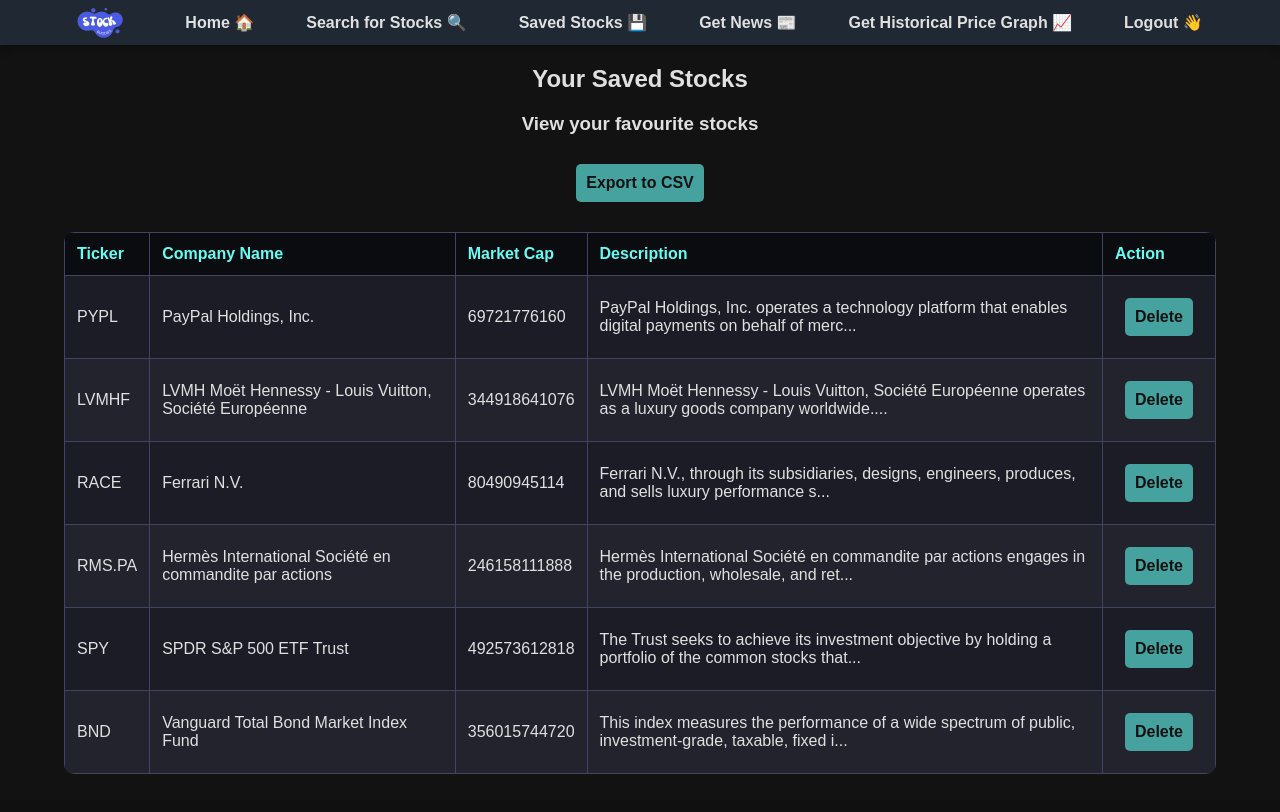
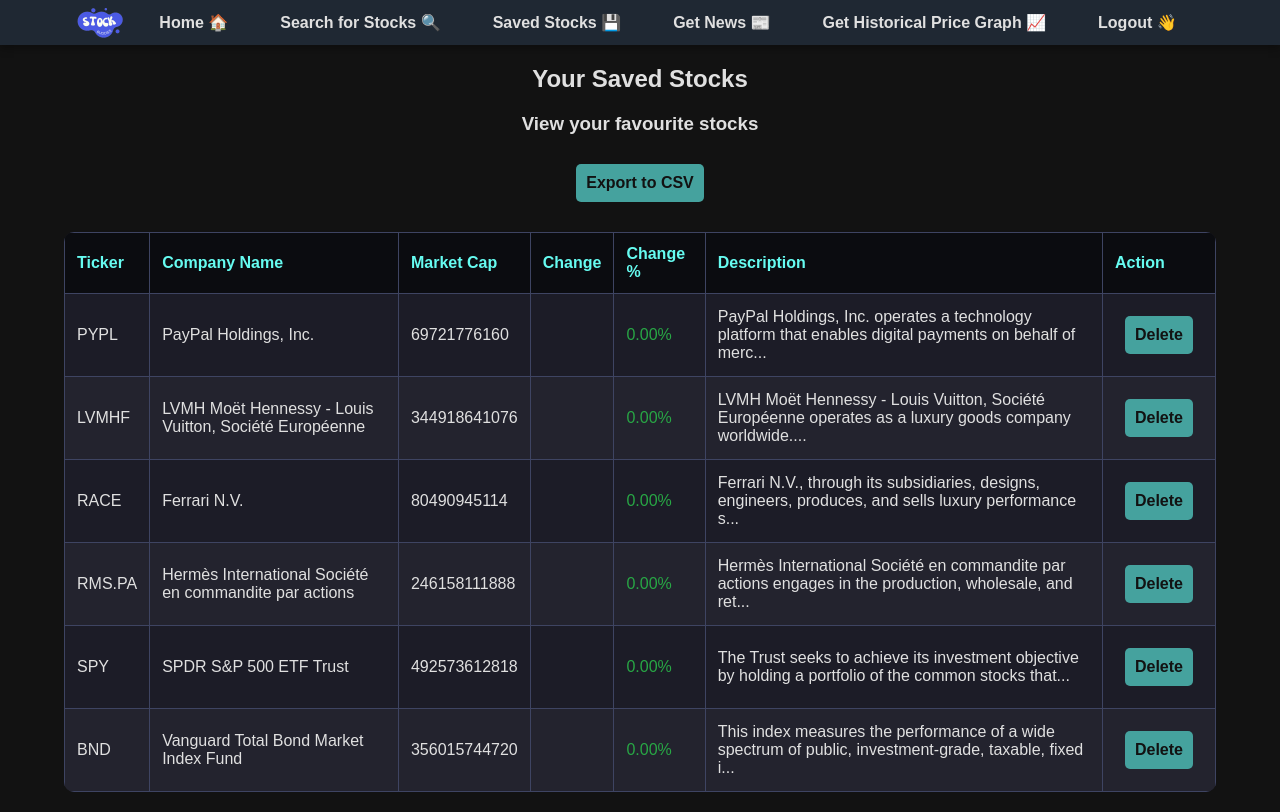
Before and after one commit to dzakaddodle/website_project, a Flask app: page /saved_tickers in a window 1280 px wide. Before the commit the page ends 774 px from the top, so only its background shows below. Run offline with Flask 3, Linux system fonts and the light colour scheme; a user stored in the database is signed in; data comes from the database, SQL or seed files in the repository; data that the repository does not hold is empty.

Commit message:
Add files via upload

```diff
--- a/templates/advanced_menu.html
+++ b/templates/advanced_menu.html
@@ -14,7 +14,7 @@
                 <td><label for="sectors">Sectors:</label></td>
                 <td>
                     <select id="sectors" name="sectors">
-                        <option value="" selected>None</option>
+                        <option value="" selected>All</option>
                         {% for sector in sectors %}
                             <option value="{{ sector }}">{{ sector }}</option>
                         {% endfor %}
@@ -25,7 +25,7 @@
                 <td><label for="exchanges">Exchanges:</label></td>
                 <td>
                     <select id="exchanges" name="exchanges">
-                        <option value="" selected>All</option>
+                        <option value="" selected>None</option>
                         {% for exchange in exchanges %}
                             <option value="{{ exchange }}">{{ exchange }}</option>
                         {% endfor %}
--- a/templates/advanced_search.html
+++ b/templates/advanced_search.html
@@ -26,7 +26,7 @@
             {% for stock in results %}
             <tr>
                 <td>{{ stock['symbol'] }}</td>
-                <td>{{ stock['name'] }}</td>
+                <td>{{ stock['companyName'] }}</td>
                 <td>{{ stock['marketCap'] }}</td>
                 <td>{{ stock['sector'] }}</td>
                 <td>{{ stock['price'] }}</td>
@@ -36,7 +36,7 @@
                     <form action="{{ url_for('more_info') }}" method="POST" style="display: inline;">
                         <button type="submit" name="info" value="{{ stock['symbol'] }}">More Info</button>
                     </form>
-                    <form action="{{ url_for('save_stock') }}" method="POST" style="display: inline;">
+                    <form action="{{ url_for('save_stock') }}" method="POST" style="display: inline;" name="save-stock-form">
                         <button type="submit" name="save" value="{{ stock['symbol'] }}">Save Stock</button>
                     </form>
                 </td>
--- a/templates/navbar.html
+++ b/templates/navbar.html
@@ -9,7 +9,7 @@
 <body>
     <div class="navbar">
         <div class="navbar-content">
-            <a href="/"><img src="/static/logo_small.png" alt="Logo" class="logo"></a>
+            <img src="/static/logo_small.png" alt="Logo" class="logo">
             {% if is_logged_in %}
                 <a href="/">Home 🏠</a>
                 <a href="/search_menu">Search for Stocks 🔍</a>
--- a/templates/saved_tickers.html
+++ b/templates/saved_tickers.html
@@ -1,12 +1,14 @@
 <!-- saved_tickers.html -->
 <!DOCTYPE html>
 <html lang="en">
+
 <head>
     <meta charset="UTF-8">
     <meta name="viewport" content="width=device-width, initial-scale=1.0">
     <title>Saved Stocks</title>
     <link rel="stylesheet" type="text/css" href="{{ url_for('static', filename='styles.css') }}">
 </head>
+
 <body>
     {% include 'navbar.html' %}
 
@@ -39,6 +41,8 @@
                 <th>Ticker</th>
                 <th>Company Name</th>
                 <th>Market Cap</th>
+                <th>Change</th>
+                <th>Change %</th>
                 <th>Description</th>
                 <th>Action</th>
             </tr>
@@ -46,12 +50,31 @@
         <tbody>
             {% for stock in stocks %}
             <tr>
-                    <td>{{ stock[0] }}</td>
-                    <td>{{ stock[1] }}</td>
-                    <td>{{ stock[2] }}</td>
+                <td>{{ stock[0] }}</td> <!--Ticker-->
+                <td>{{ stock[1] }}</td> <!--Company Name-->
+                <td>{{ stock[2] }}</td> <!--Market Cap-->
+                <!-- Change -->
+                <td>
+                    {% if stock[4]|float >= 0 %}
+                    <span class="positive-change">{{ stock[4] }}</span>
+                    {% else %}
+                    <span class="negative-change">{{ stock[4] }}</span>
+                    {% endif %}
+                </td>
+
+                <!-- Change % -->
+                <td>
+                    {% if stock[5]|float >= 0 %}
+                        <span class="positive-change">{{ '%.2f'|format(stock[5]|float) }}%</span>
+                    {% else %}
+                        <span class="negative-change">{{ '%.2f'|format(stock[5]|float) }}%</span>
+                    {% endif %}
+                </td>
+                <!--Description-->
                 <td>{{ stock[3][:100] }}{% if stock[3]|length > 100 %}...{% endif %}</td>
                 <td class="delete-btn">
-                        <form action="{{ url_for('saved_tickers') }}" method="post" style="display: inline;" class="delete-btn">
+                    <form action="{{ url_for('saved_tickers') }}" method="post" style="display: inline;"
+                        class="delete-btn">
                         <input type="hidden" name="delete_stock" value="1">
                         <input type="hidden" name="ticker" value="{{ stock[0] }}">
                         <button type="submit" class="delete-btn">Delete</button>
@@ -65,4 +88,5 @@
     <p class="no-stocks">You haven't saved any stocks yet.</p>
     {% endif %}
 </body>
+
 </html>
```
Also changed, not shown: templates/news.html (line endings or trailing spaces). Lines whose indentation alone changed are shown as unchanged.
